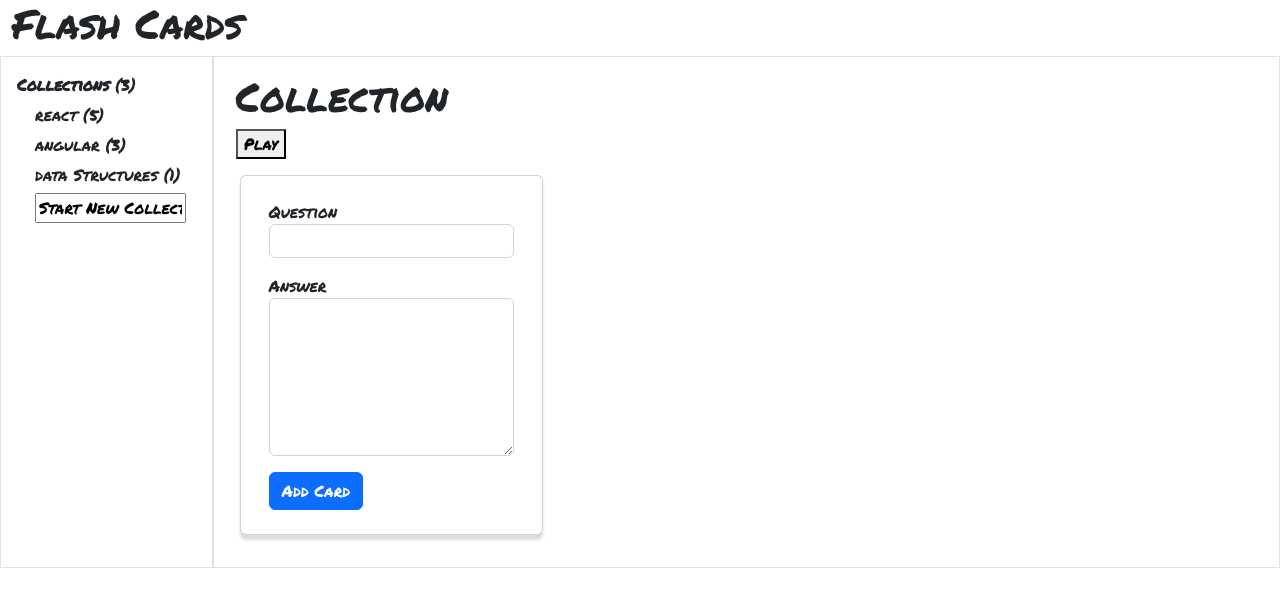
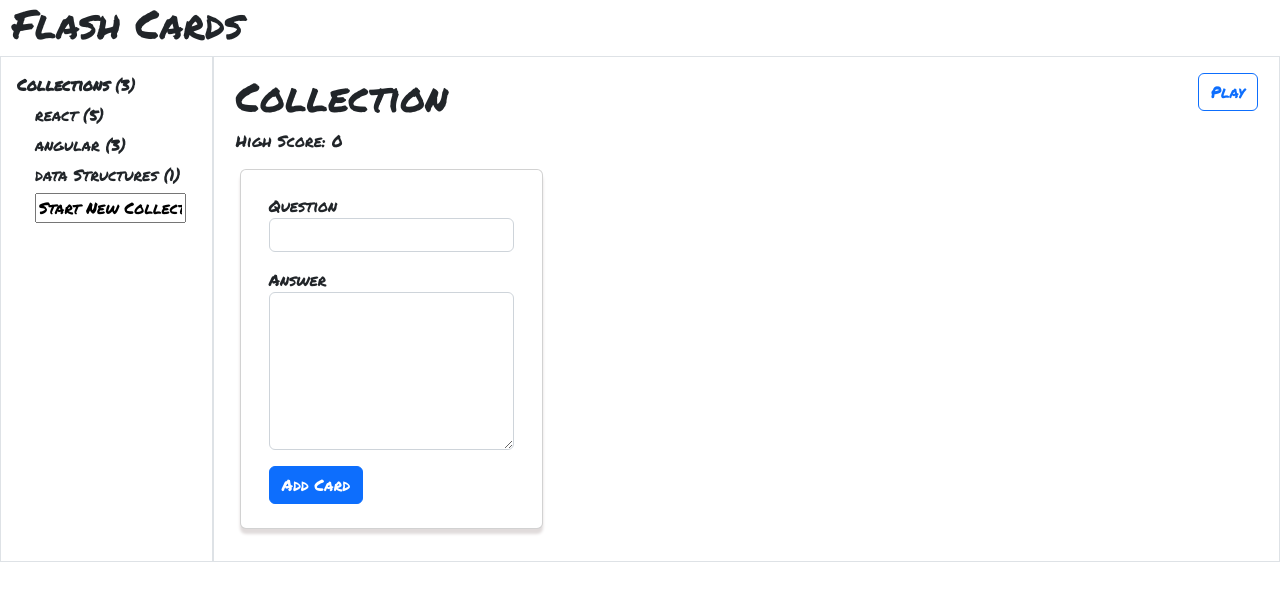
Before and after one commit to BriGuy520/flash-cards, a React (Create React App) app: page / in a window 1280 px wide. Shown: the top 606 px of the page. Built offline with nearby package versions, Linux system fonts and the light colour scheme.

Commit message:
added a new component that will hold the game feature

```diff
--- a/src/App.css
+++ b/src/App.css
@@ -1,5 +1,10 @@
 .collection-content {
   padding: 40px 2%;
+}
+
+.collection-header {
+  display: flex;
+  justify-content: space-between;
 }
 
 ul.collections-list {
--- a/src/components/Collection.tsx
+++ b/src/components/Collection.tsx
@@ -52,13 +52,18 @@ const Collection = ({
   cards,
  }: CollectionProps) => {
 
+  const [highScore, setHighScore] = React.useState<number>(0);
+
   return (
     <div className="border collection-content py-3">
       <div className="collection-header">
         <h1>{selectedCollection} Collection</h1>
         <div className="">
-          <button>Play</button>
+          <button className="btn btn-outline-primary">Play</button>
         </div>
+      </div>
+      <div className="">
+        High Score: {highScore}
       </div>
       <div className="row">
 
--- /dev/null
+++ b/src/components/Game.tsx
@@ -0,0 +1 @@
+import React from 'react';
```
